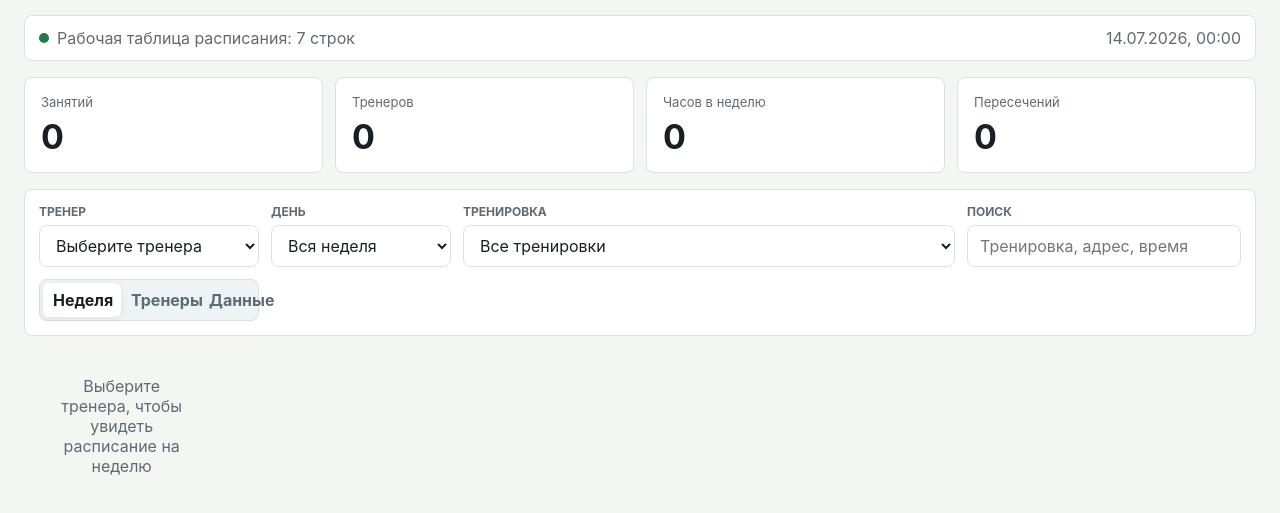
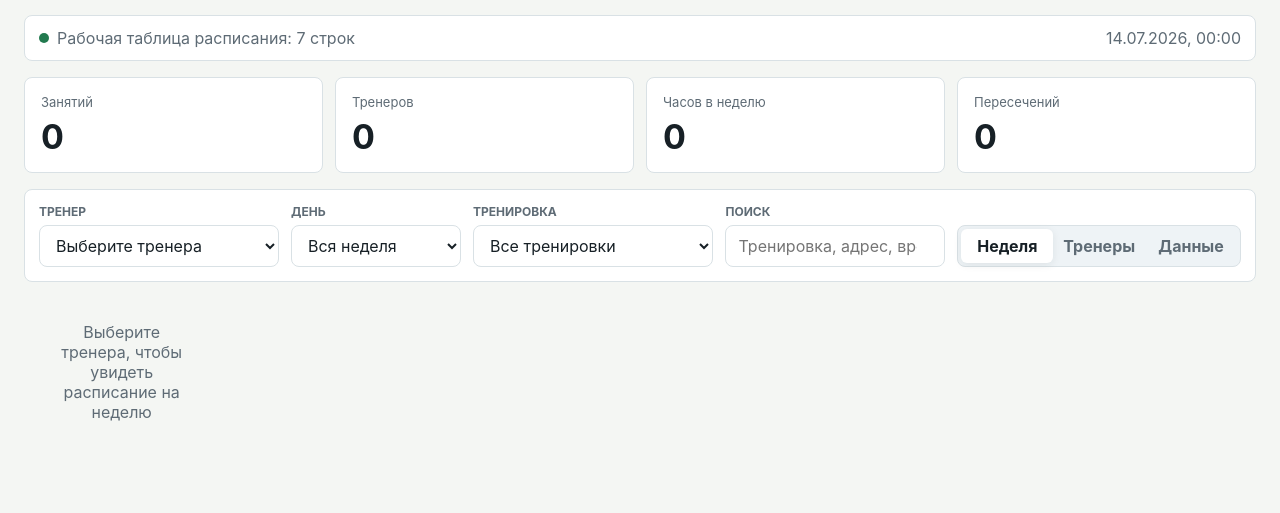
Before and after one commit to Filippsn24/coach-dashboard, a website: page index.html in a window 1280 px wide. Shown: the part 107-620 px from the top of the page. Drawn offline with Linux system fonts and the light colour scheme.

Commit message:
Update trainer schedule dashboard

```diff
--- a/styles.css
+++ b/styles.css
@@ -167,7 +167,7 @@ h1 {
 
 .toolbar {
   display: grid;
-  grid-template-columns: minmax(160px, 220px) minmax(140px, 180px) minmax(220px, 1fr) auto;
+  grid-template-columns: minmax(170px, 240px) minmax(130px, 170px) minmax(220px, 1.1fr) minmax(220px, 1fr) auto;
   gap: 12px;
   align-items: end;
   padding: 14px;
```
